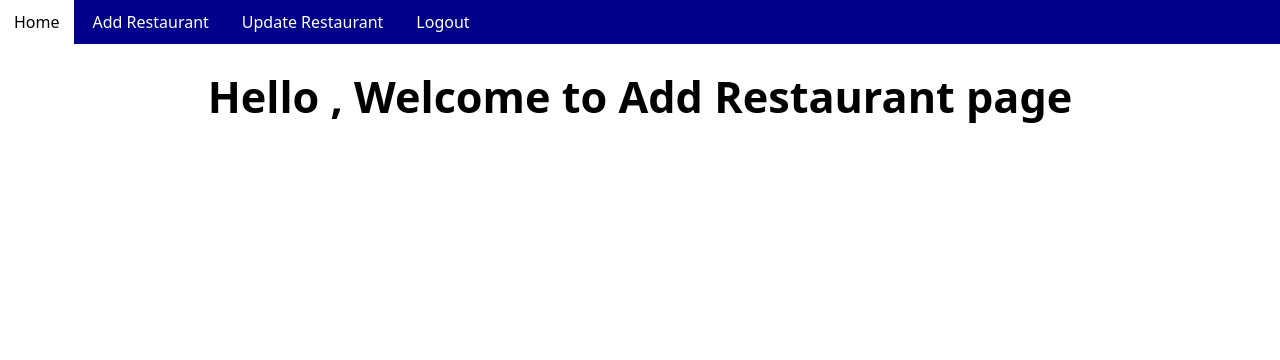
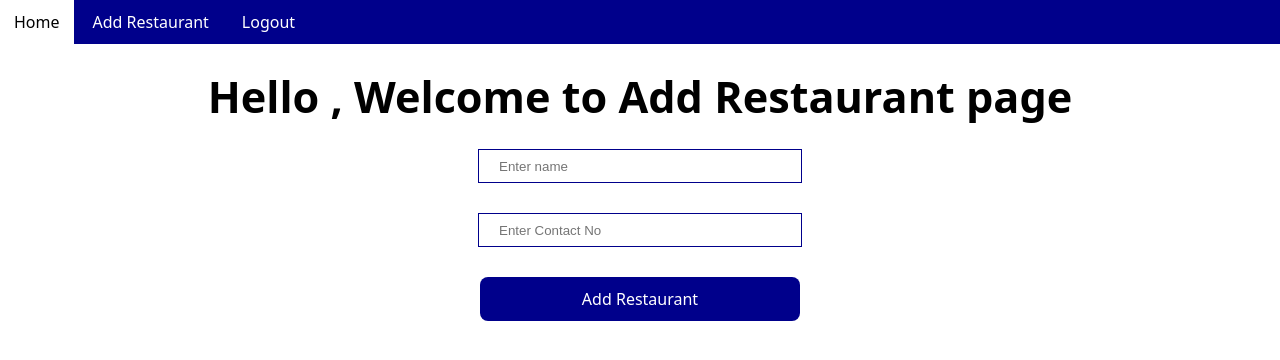
Before and after one commit to devsherkhane/Restaurant-Management-Project-, a Vue app in the folder frontend/: page /add in a window 1280 px wide. Shown: the top 360 px of the page. Built offline with nearby package versions, Linux system fonts and the light colour scheme; sample sign-in values are in the browser's storage.

Commit message:
Add&Update API

```diff
--- a/frontend/src/App.vue
+++ b/frontend/src/App.vue
@@ -10,7 +10,7 @@ export default {
 }
 </script>
 <style>
-.Register input ,.login input{
+.Register input ,.login input ,.add input{
     width: 300px;
     height: 30px;
     padding-left: 20px;
@@ -18,7 +18,7 @@ export default {
     margin-bottom: 30px;
     margin-left: auto;
     margin-right: auto;
-    border: 1px solid skyblue;
+    border: 1px solid darkblue;
     color: black;
     background-color: #fff;
 }
@@ -26,10 +26,10 @@ body{
   padding: 0;
   margin: 0;
 }
-.Register button ,.login input{
+.Register button ,.login input ,.add button{
     width: 320px;
     color: #fff;
-    background-color: skyblue;
+    background-color: darkblue;
     cursor: pointer;
 }
 </style>
--- a/frontend/src/components/Add.vue
+++ b/frontend/src/components/Add.vue
@@ -1,11 +1,25 @@
 <template>
     <Header />
     <h1 class="h1">Hello , Welcome to Add Restaurant page</h1>
+    <form class="add">
+        <input type="text" placeholder="Enter name" v-model="restaurant.name" name="name">
+        <input type="text" placeholder="Enter Contact No" v-model="restaurant.contact" name="contact">
+        <button type="button" v-on:click="addRest">Add Restaurant</button>
+    </form>
 </template>
 <script>
+import axios from 'axios';
 import Header from './Header.vue';
 export default {
     name: 'Add',
+    data() {
+        return {
+            restaurant: {
+                name: '',
+                contact: ''
+            }
+        }
+    },
     mounted() {
         let user = localStorage.getItem('user-info')
         if (!user) {
@@ -14,11 +28,22 @@ export default {
     },
     components: {
         Header
+    },
+    methods:{
+         async addRest(){
+                const result = await axios.post("http://localhost:3000/restaurants",{
+                    name:this.restaurant.name,
+                    contact:this.restaurant.contact
+                })
+                if(result.status==201){
+                    this.$router.push({name:'Home'})
+                }
+        }
     }
 }
 </script>
 <style scoped>
 .h1 {
-    color:black;
+    color: black;
 }
 </style>
--- a/frontend/src/components/Header.vue
+++ b/frontend/src/components/Header.vue
@@ -2,7 +2,6 @@
     <div class="nav">
         <router-link to="/">Home</router-link>
         <router-link to="add">Add Restaurant</router-link>
-        <router-link to="update">Update Restaurant</router-link>
         <a v-on:click="logout">Logout</a>
     </div>
 </template>
--- a/frontend/src/components/Home.vue
+++ b/frontend/src/components/Home.vue
@@ -7,11 +7,13 @@
             <td>ID</td>
             <td>Name</td>
             <td>Contact</td>
+            <td>Actions</td>
         </tr>
         <tr v-for="item in restaurants" :key="item.id">
             <td>{{ item.id }}</td>
             <td>{{ item.name }}</td>
             <td>{{ item.contact }}</td>
+            <td><router-link :to="'/update/'+item.id"">Update</router-link></td>
         </tr>
     </table>
 </template>
--- a/frontend/src/components/Update.vue
+++ b/frontend/src/components/Update.vue
@@ -1,19 +1,46 @@
 <template>
     <Header />
     <h1 class="h1">Hello , Welcome to Update Restaurant page</h1>
+     <form class="add">
+        <input type="text" placeholder="Enter name" v-model="restaurant.name" name="name">
+        <input type="text" placeholder="Enter Contact No" v-model="restaurant.contact" name="contact">
+        <button type="button" v-on:click="updateRest">Update Restaurant</button>
+    </form>
 </template>
 <script>
 import Header from './Header.vue';
+import axios from 'axios';
 export default {
     name: 'Update',
-    mounted() {
+     data() {
+        return {
+            restaurant: {
+                name: '',
+                contact: ''
+            }
+        }
+    },
+    async mounted() {
         let user = localStorage.getItem('user-info')
         if (!user) {
             this.$router.push({ name: 'Signup' })
         }
+        const result =await axios.get("http://localhost:3000/restaurants/"+this.$route.params.id)
+        this.restaurant=result.data
     },
     components: {
         Header
+    },
+    methods:{
+        async updateRest(){
+            const result = await axios.put("http://localhost:3000/restaurants/"+this.$route.params.id,{
+                    name:this.restaurant.name,
+                    contact:this.restaurant.contact
+                })
+                if(result.status==200){
+                    this.$router.push({name:'Home'})
+                }
+        }
     }
 }
 </script>
--- a/frontend/src/routes.js
+++ b/frontend/src/routes.js
@@ -29,7 +29,7 @@ const routes = [
     {
         name:'Update',
         component:Update,
-        path:'/update'
+        path:'/update/:id'
     }
 ]
 const router = createRouter({
```
Also changed, not shown: 1 other file (tests, documents, lock files or other folders).
